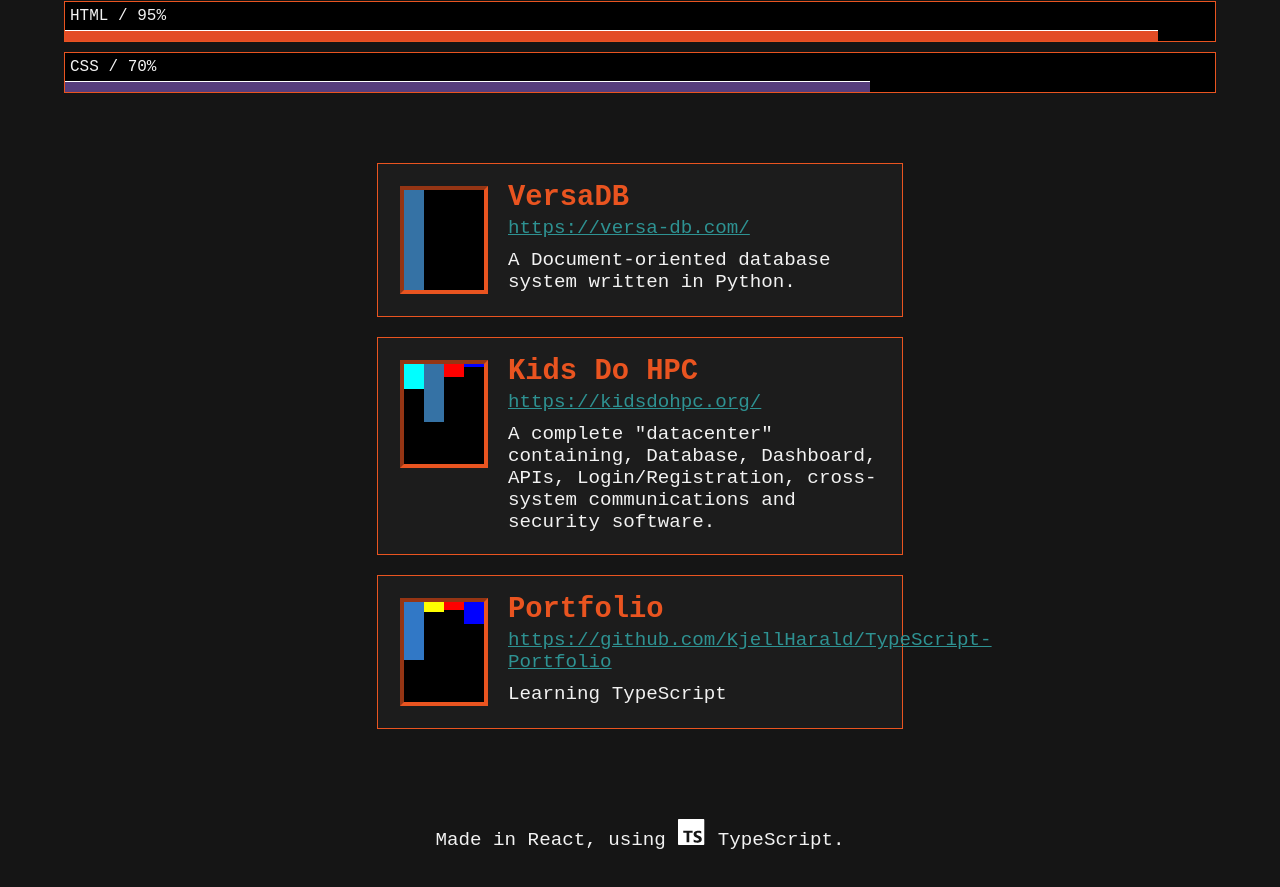
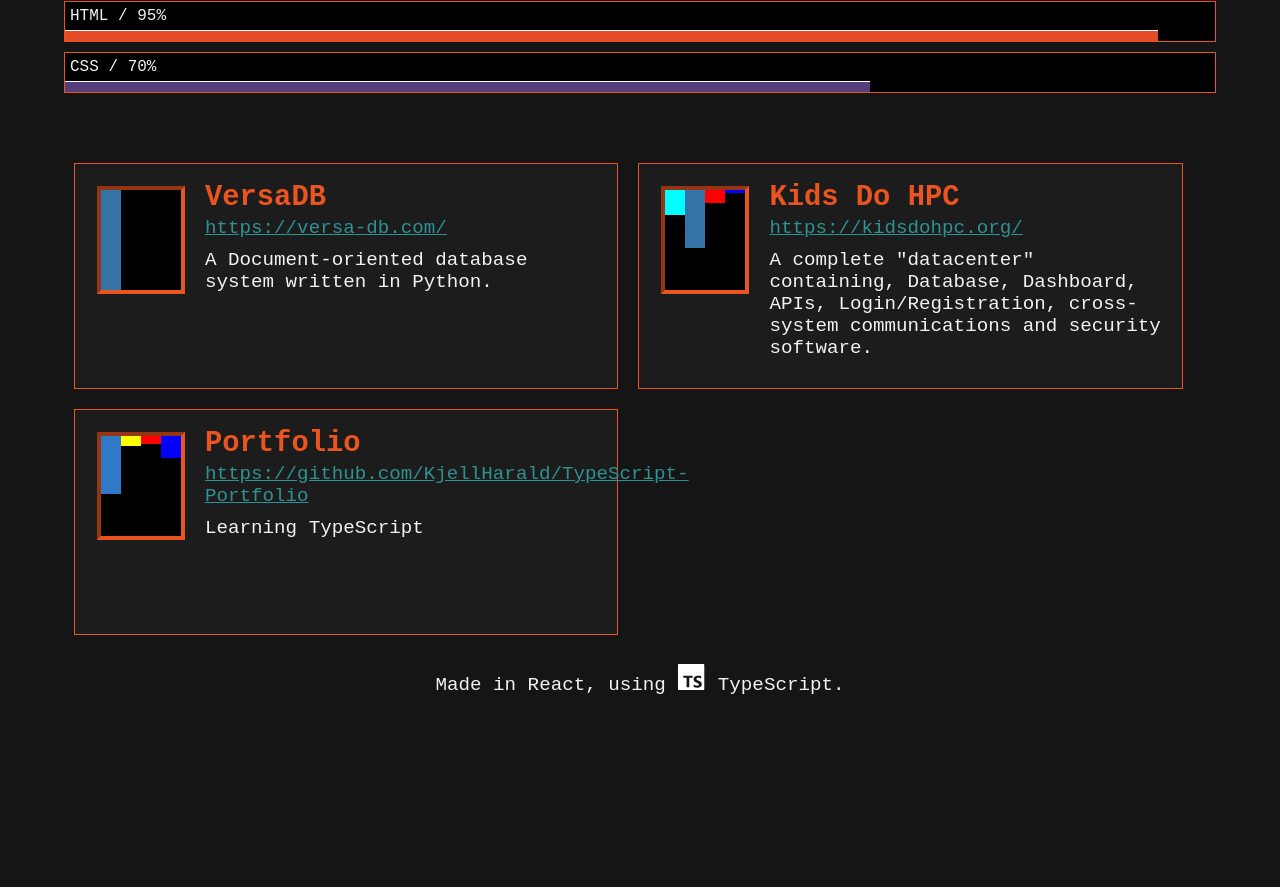
Before and after one commit to KjellHarald/TypeScript, a React (Create React App) app: page / in a window 1280 px wide. Shown: the part 967-1854 px from the top of the page. After the commit the page ends 1702 px from the top, so only its background shows below. Built offline with nearby package versions, Linux system fonts and the light colour scheme.

Commit message:
update projects css

```diff
--- a/src/App.css
+++ b/src/App.css
@@ -45,16 +45,17 @@ body {
 
 /*projects*/
 .projects {
-  display:flex;
-  flex-direction: column;
-  justify-content: center;
-  align-items: center;
+  display:block;
+  width:90%;
+  clear:both;
 }
 .project {
-  width:500px;
+  float:left;
+  width:45%;
   border:1px solid #2e2e2e;
   margin:10px;
   padding:12px;
+  height:200px;
   font-family: monospace;
   display:flex;
   justify-content: flex-start;
@@ -102,6 +103,8 @@ body {
 
 
 .madein-notice {
+  display:block;
+  clear:both;
   text-align: center;
   font-size: 1.2rem;
   padding:1em;
```
